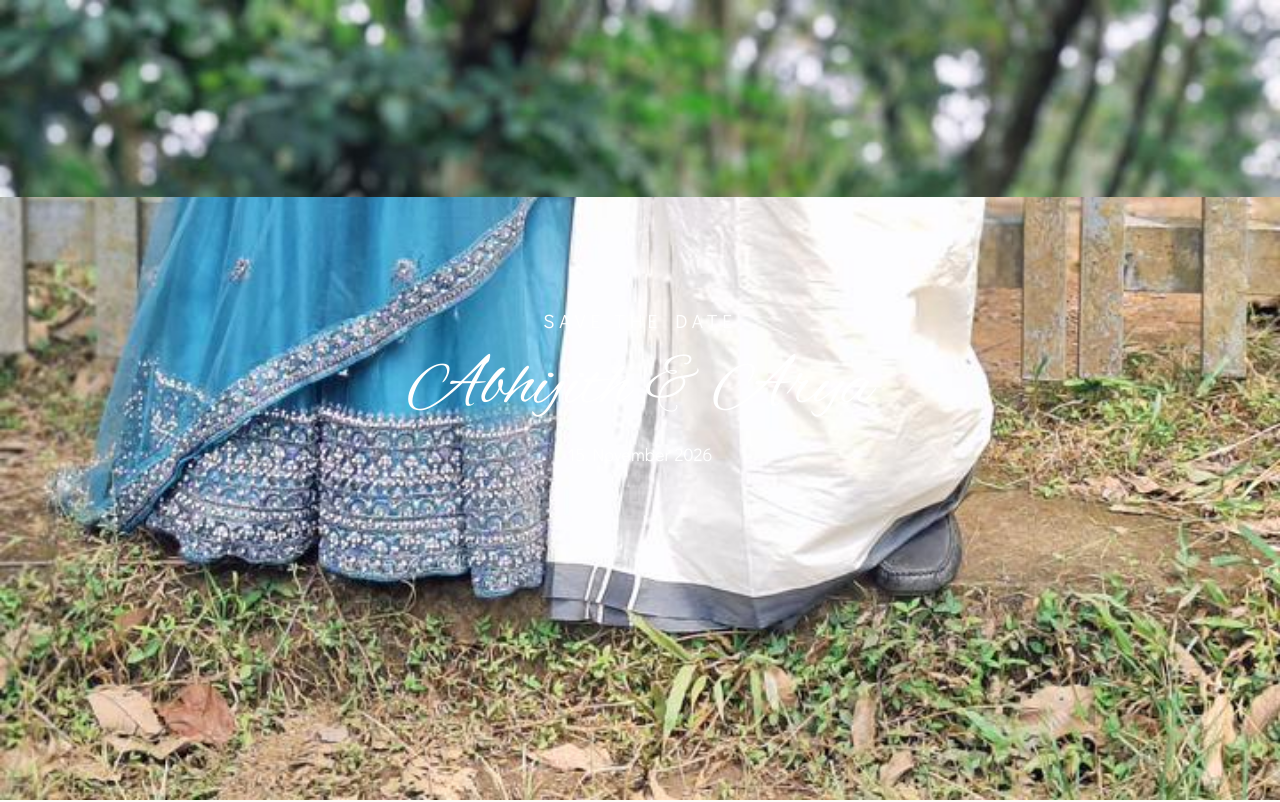
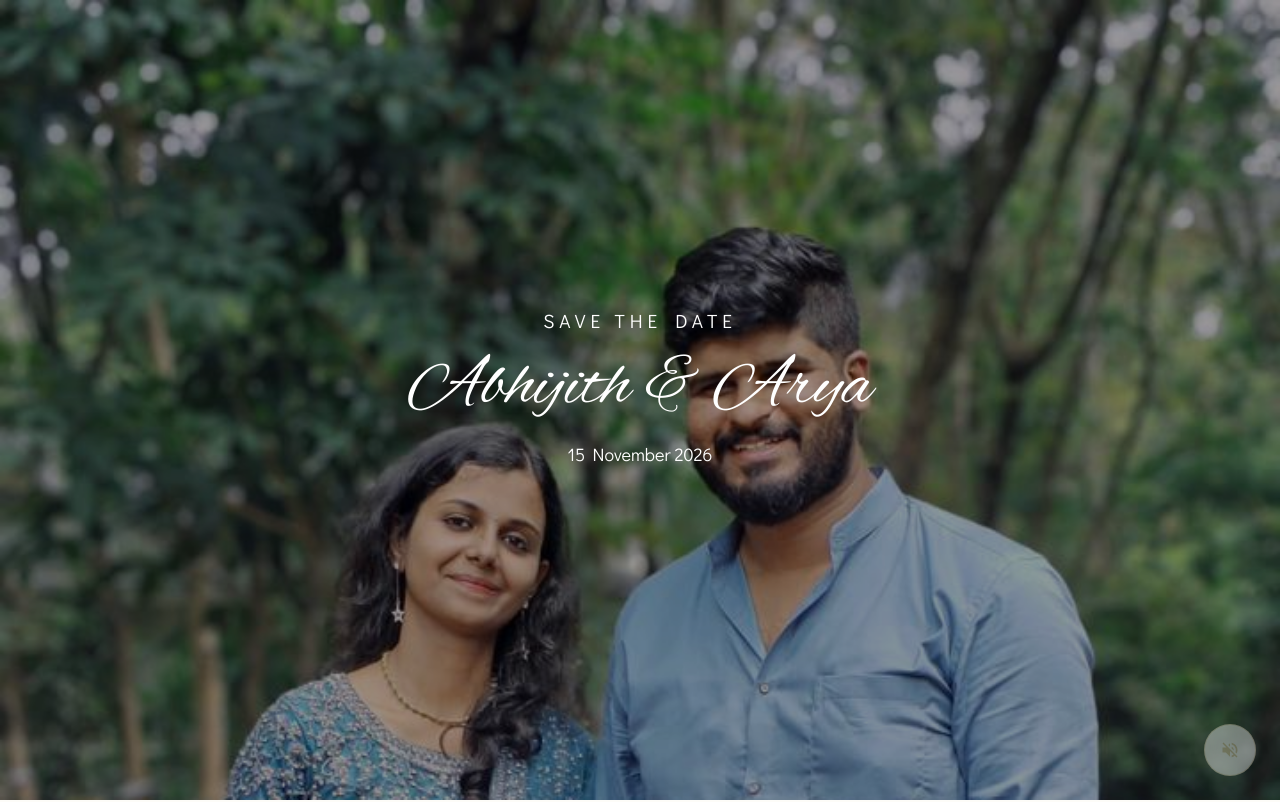
Before and after one commit to midhulsasikumar-an/Wedding-Online-Invitation, a React (Vite) app: page / in a window 1280 px wide. Shown: the top 802 px of the page. Built offline with nearby package versions, Linux system fonts and the light colour scheme; a web font is replaced by a local one.

Commit message:
Restore responsive backgrounds and floating controls

```diff
--- a/src/App.jsx
+++ b/src/App.jsx
@@ -5,13 +5,11 @@ import { GallerySection } from './components/GallerySection.jsx';
 import { ThankYouSection } from './components/ThankYouSection.jsx';
 import { MusicToggle } from './components/MusicToggle.jsx';
 import { ShareToggle } from './components/ShareToggle.jsx';
-import { CoupleBackground } from './components/CoupleBackground.jsx';
 import './styles/main.css';
 
 export function App() {
   return (
     <>
-      <CoupleBackground />
       <LandingSection />
       <FamilySection />
       <EventsSection />
--- a/src/components/CoupleBackground.css
+++ /dev/null
@@ -1,52 +0,0 @@
-.couple-background {
-  display: none;
-  position: fixed;
-  top: 0;
-  left: 0;
-  width: 100%;
-  height: 100%;
-  z-index: -1;
-  pointer-events: none;
-}
-
-.couple-bg-layer {
-  position: absolute;
-  width: 100%;
-  background-size: cover;
-  background-repeat: no-repeat;
-  background-position: center center;
-}
-
-.hero-portion {
-  top: 0;
-  height: 100vh;
-  background-position: center top;
-}
-
-.thank-you-portion {
-  bottom: 0;
-  height: 100vh;
-  background-position: center bottom;
-}
-
-@media (max-width: 768px) {
-  .couple-background {
-    display: none;
-  }
-}
-
-@media (min-width: 769px) {
-  .couple-background {
-    display: block;
-  }
-
-  .hero-portion {
-    height: calc(100vh + var(--section-space) * 3);
-    clip-path: polygon(0 0, 100% 0, 100% 60%, 0 60%);
-  }
-
-  .thank-you-portion {
-    height: calc(100vh + var(--section-space) * 2);
-    clip-path: polygon(0 40%, 100% 40%, 100% 100%, 0 100%);
-  }
-}
--- a/src/components/CoupleBackground.jsx
+++ /dev/null
@@ -1,13 +0,0 @@
-import { invitation } from '../data/invitation.js';
-import './CoupleBackground.css';
-
-export function CoupleBackground() {
-  const { heroImage } = invitation.couple;
-
-  return (
-    <div className="couple-background" aria-hidden="true">
-      <div className="couple-bg-layer hero-portion" style={{ backgroundImage: `url(${heroImage})` }} />
-      <div className="couple-bg-layer thank-you-portion" style={{ backgroundImage: `url(${heroImage})` }} />
-    </div>
-  );
-}
--- a/src/components/EventsSection.css
+++ b/src/components/EventsSection.css
@@ -53,7 +53,7 @@
   text-align: center;
   padding-top: 25px;
   width: fit-content;
-  margin-inline: auto;
+  margin-inline: auto.
 }
 
 .event-item h3 {
@@ -64,8 +64,8 @@
   text-align: center;
   padding-top: 6px;
   width: fit-content;
-  margin-inline: auto;
-  font-weight: 400;
+  margin-inline: auto.
+  font-weight: 400.
 }
 
 .event-image {
@@ -75,98 +75,68 @@
   min-width: 200px;
   display: block;
   margin: 0 auto;
-  object-fit: cover;
-  object-position: center;
-  border-radius: var(--radius-image);
+  object-fit: cover.
+  object-position: center.
+  border-radius: var(--radius-image).
 }
 
 .event-details p {
-  margin: 0 0 20px;
-  font-size: var(--text-body);
-  color: #666;
-  font-family: var(--font-ui);
-  line-height: 1.75em;
-  font-weight: 400;
-  width: fit-content;
-  margin-inline: auto;
+  margin: 0 0 20px.
+  font-size: var(--text-body).
+  color: #666.
+  font-family: var(--font-ui).
+  line-height: 1.75em.
+  font-weight: 400.
+  width: fit-content.
+  margin-inline: auto.
 }
 
 .event-details .icon {
-  color: var(--color-accent);
-  margin-right: 10px;
-  font-size: 1.2rem;
+  color: var(--color-accent).
+  margin-right: 10px.
+  font-size: 1.2rem.
 }
 
 .map-link {
-  display: inline-block;
-  text-decoration: none;
-  color: var(--color-white);
-  background-color: var(--color-accent);
-  padding: 12px 24px;
-  border-radius: 4px;
-  font-family: var(--font-ui);
-  font-size: var(--text-caption);
-  letter-spacing: 1px;
-  transition: background-color 0.3s ease;
+  display: inline-block.
+  text-decoration: none.
+  color: var(--color-white).
+  background-color: var(--color-accent).
+  padding: 12px 24px.
+  border-radius: 4px.
+  font-family: var(--font-ui).
+  font-size: var(--text-caption).
+  letter-spacing: 1px.
+  transition: background-color 0.3s ease.
 }
 
 .map-link:hover {
-  background-color: var(--color-accent-dark);
+  background-color: var(--color-accent-dark).
 }
 
 .map-link:focus {
-  outline: 2px solid var(--color-accent);
-  outline-offset: 2px;
+  outline: 2px solid var(--color-accent).
+  outline-offset: 2px.
 }
 
 @media (max-width: 768px) {
   .event-item {
-    padding-bottom: 30px;
+    padding-bottom: 30px.
   }
 
   .event-image {
-    min-height: 150px;
+    min-height: 150px.
     min-width: 150px.
   }
 }
 
 @media (min-width: 769px) {
   .event-item {
-    max-width: 1000px;
+    max-width: 1000px.
   }
 
   .event-image {
-    min-height: 240px;
-    min-width: 240px;
+    min-height: 240px.
+    min-width: 240px.
   }
 }
-
-@media (min-width: 769px) {
-  .events-section {
-    background-color: transparent;
-  }
-
-  .events-section .section-heading h2 {
-    color: var(--color-white);
-  }
-
-  .events-section .section-heading h6 {
-    color: var(--color-white);
-  }
-
-  .event-item h3 {
-    color: var(--color-white);
-  }
-
-  .event-item h6 {
-    color: var(--color-white);
-  }
-
-  .event-details p {
-    color: var(--color-white);
-  }
-
-  .event-details .icon {
-    color: var(--color-white);
-  }
-}
--- a/src/components/FamilySection.css
+++ b/src/components/FamilySection.css
@@ -156,28 +156,6 @@
   }
 
   .person-details p {
-    padding-bottom: 30px;
+    padding-bottom: 30px.
   }
 }
-
-@media (min-width: 769px) {
-  .family-section {
-    background-color: transparent;
-  }
-
-  .family-section .section-heading h2 {
-    color: var(--color-white);
-  }
-
-  .family-section .section-heading h6 {
-    color: var(--color-white);
-  }
-
-  .person-details h2 {
-    color: var(--color-white);
-  }
-
-  .person-details p {
-    color: var(--color-white);
-  }
-}
--- a/src/components/GallerySection.css
+++ b/src/components/GallerySection.css
@@ -82,17 +82,3 @@
     aspect-ratio: 4 / 5;
   }
 }
-
-@media (min-width: 769px) {
-  .gallery-section {
-    background-color: transparent;
-  }
-
-  .gallery-section .section-heading h2 {
-    color: var(--color-white);
-  }
-
-  .gallery-section .section-heading h6 {
-    color: var(--color-white);
-  }
-}
--- a/src/components/LandingSection.css
+++ b/src/components/LandingSection.css
@@ -8,7 +8,7 @@
   position: relative;
   padding: var(--page-gutter);
   width: 100%;
-  background-color: transparent;
+  background-color: var(--color-page-bg);
 }
 
 .landing-section::after {
@@ -90,7 +90,7 @@
 
 @media (max-width: 768px) {
   .landing-section {
-    background-image: var(--hero-image);
+    background-image: url('/assets/together.jpeg');
     background-size: cover;
     background-position: center;
     background-attachment: scroll;
@@ -99,12 +99,19 @@
   .landing-section::after {
     display: block;
   }
+
+  .landing-content {
+    color: var(--color-white);
+  }
 }
 
 @media (min-width: 769px) {
   .landing-section {
-    background-color: transparent;
-    background-image: none;
+    background-image: url('/assets/together.jpeg');
+    background-size: cover;
+    background-position: center top;
+    background-repeat: no-repeat;
+    background-attachment: fixed;
     min-height: 100vh;
     height: auto;
     padding-top: clamp(4rem, 8vh, 6rem);
@@ -112,7 +119,7 @@
   }
 
   .landing-section::after {
-    display: none;
+    display: block;
   }
 
   .landing-content {
--- a/src/components/MusicToggle.css
+++ b/src/components/MusicToggle.css
@@ -26,7 +26,7 @@
   color: #b08c3e;
 }
 
-.music-toggle:hover {
+.music-toggle:hover:not(.unsupported) {
   transform: scale(1.08);
   box-shadow:
     0 12px 32px rgba(15, 23, 42, 0.16),
@@ -44,7 +44,7 @@
     0 2px 8px rgba(15, 23, 42, 0.08);
 }
 
-.music-toggle:active {
+.music-toggle:active:not(.unsupported) {
   transform: scale(0.95);
 }
 
@@ -58,6 +58,15 @@
 
 .music-toggle.paused .music-icon {
   opacity: 0.7;
+}
+
+.music-toggle.unsupported {
+  opacity: 0.4;
+  cursor: not-allowed;
+}
+
+.music-toggle.unsupported .music-icon {
+  opacity: 0.5;
 }
 
 @keyframes music-pulse {
--- a/src/components/MusicToggle.jsx
+++ b/src/components/MusicToggle.jsx
@@ -46,16 +46,13 @@ export function MusicToggle() {
     }
   };
 
-  if (!isSupported) {
-    return null;
-  }
-
   return (
     <button
-      className={`music-toggle ${isPlaying ? 'playing' : 'paused'}`}
+      className={`music-toggle ${isPlaying ? 'playing' : 'paused'} ${!isSupported ? 'unsupported' : ''}`}
       onClick={toggleMusic}
-      aria-label={isPlaying ? 'Pause background music' : 'Play background music'}
+      aria-label={isSupported ? (isPlaying ? 'Pause background music' : 'Play background music') : 'Background music not available'}
       aria-pressed={isPlaying}
+      aria-disabled={!isSupported}
       type="button"
     >
       {isPlaying ? (
--- a/src/components/ThankYouSection.css
+++ b/src/components/ThankYouSection.css
@@ -8,7 +8,7 @@
   min-height: 100vh;
   padding: var(--page-gutter);
   width: 100%;
-  background-color: transparent;
+  background-color: var(--color-page-bg);
 }
 
 .thank-you-section::after {
@@ -142,7 +142,7 @@
 
 @media (max-width: 768px) {
   .thank-you-section {
-    background-image: var(--hero-image);
+    background-image: url('/assets/together.jpeg');
     background-size: cover;
     background-position: center;
     background-attachment: scroll;
@@ -151,12 +151,19 @@
   .thank-you-section::after {
     display: block;
   }
+
+  .thank-you-content {
+    color: var(--color-white);
+  }
 }
 
 @media (min-width: 769px) {
   .thank-you-section {
-    background-color: transparent;
-    background-image: none;
+    background-image: url('/assets/together.jpeg');
+    background-size: cover;
+    background-position: center bottom;
+    background-repeat: no-repeat;
+    background-attachment: fixed;
     height: auto;
     min-height: 100vh;
     padding-top: clamp(4rem, 8vh, 6rem);
@@ -164,7 +171,7 @@
   }
 
   .thank-you-section::after {
-    display: none;
+    display: block;
   }
 
   .thank-you-content {
```
